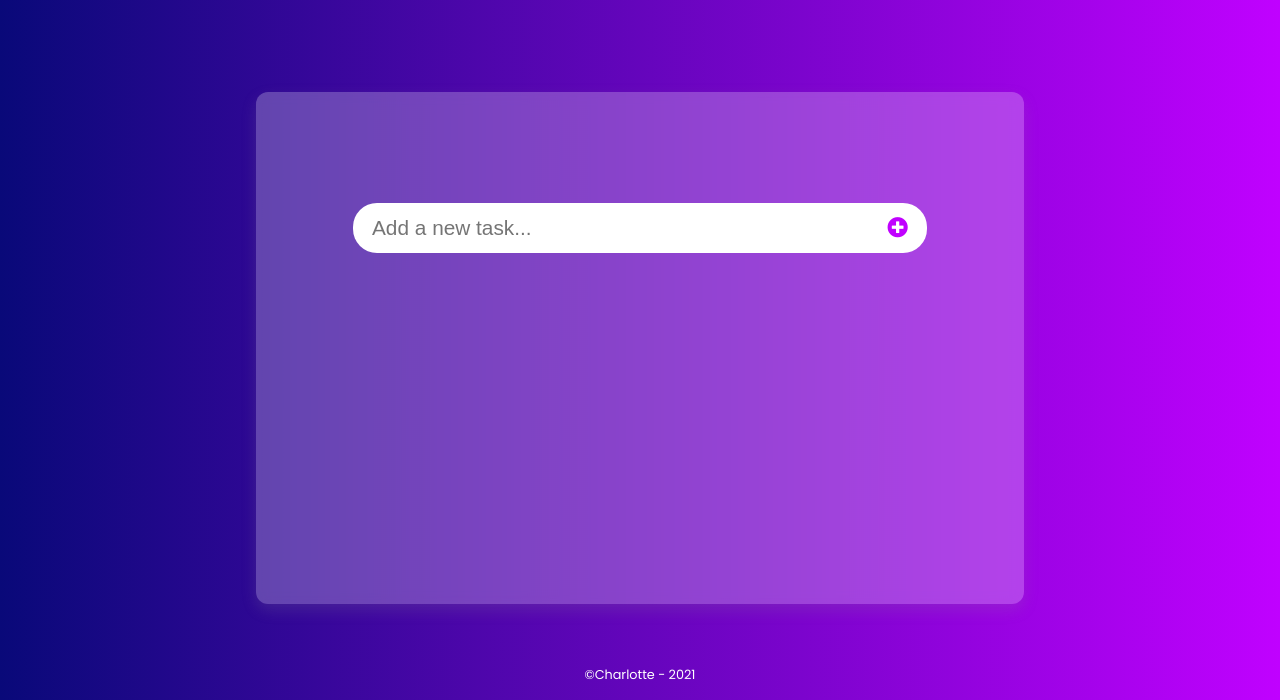
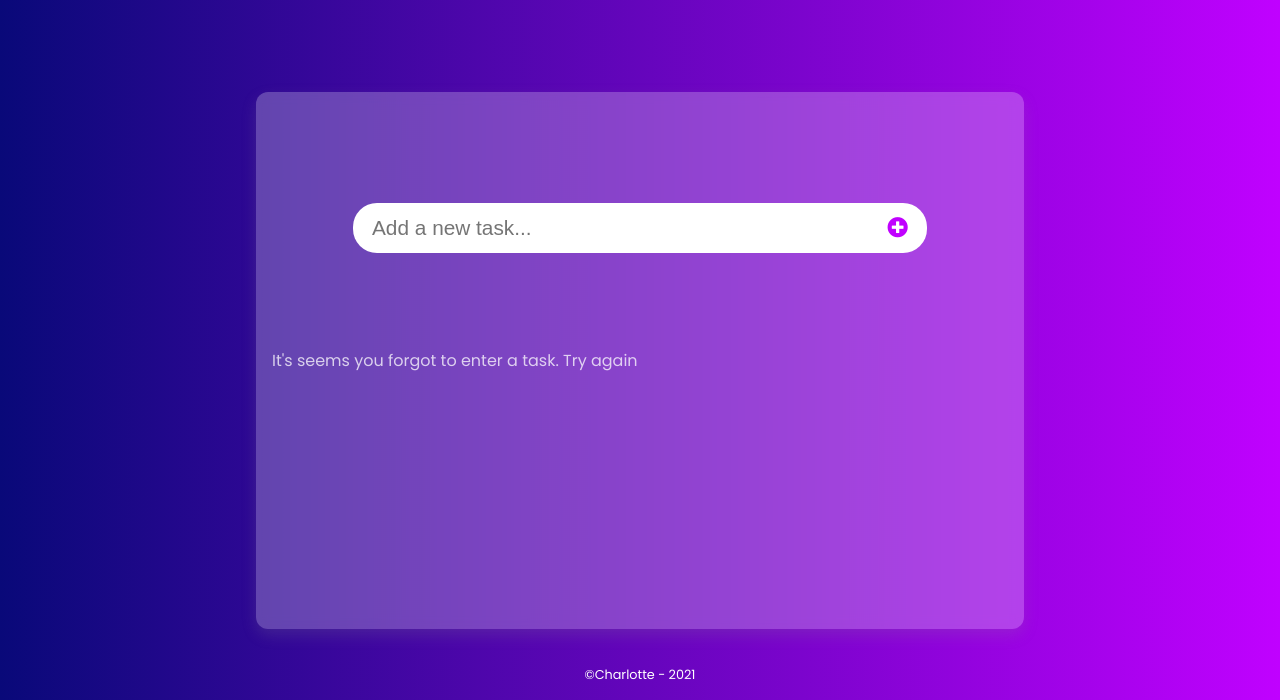
Before and after one commit to Charlotte-Mendy/Todo-List, a plain HTML site: page index.html in a window 1280 px wide. Shown: the part 100-800 px from the top of the page. Drawn offline with Linux system fonts and the light colour scheme.

Commit message:
Add a tag to display a warning message if imput is empty

```diff
--- a/index.html
+++ b/index.html
@@ -27,6 +27,7 @@
                         <i class="fas fa-plus-circle"></i>
                     </button>
                 </form>
+                <p id="warning" class="hide">It's seems you forgot to enter a task. Try again</p>
                 <div class="task-container">
                     <ul id="task-list">
                     </ul>
```
